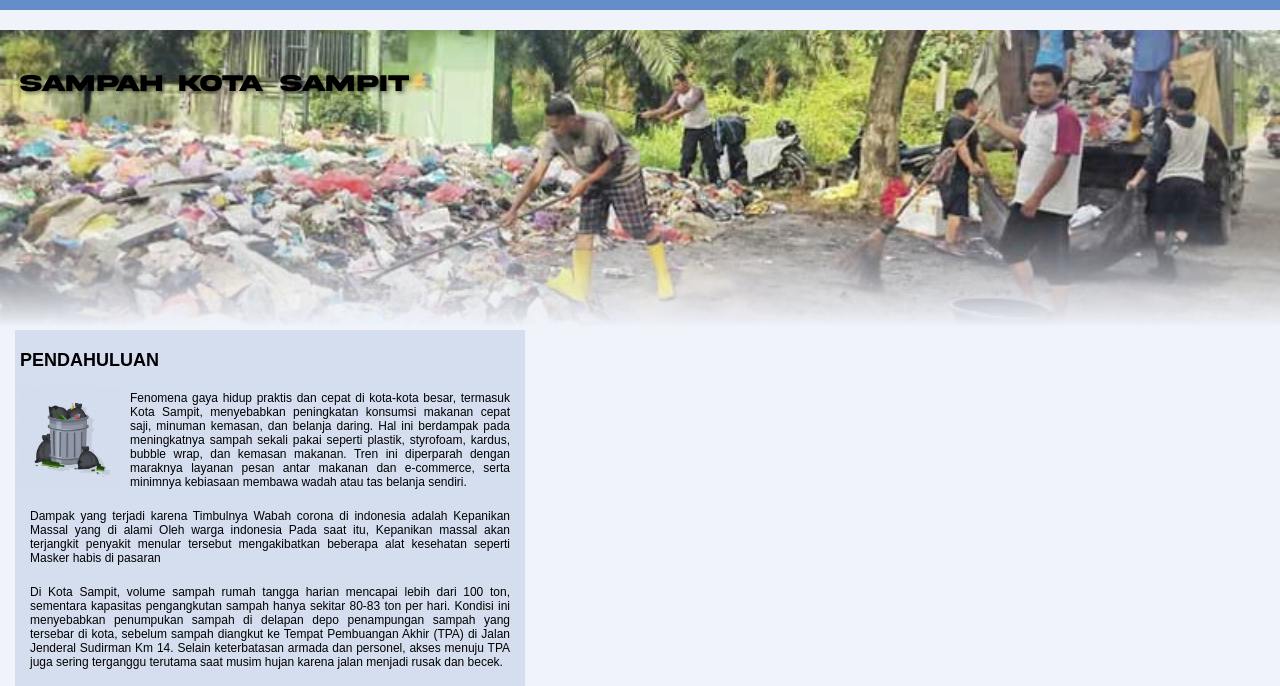
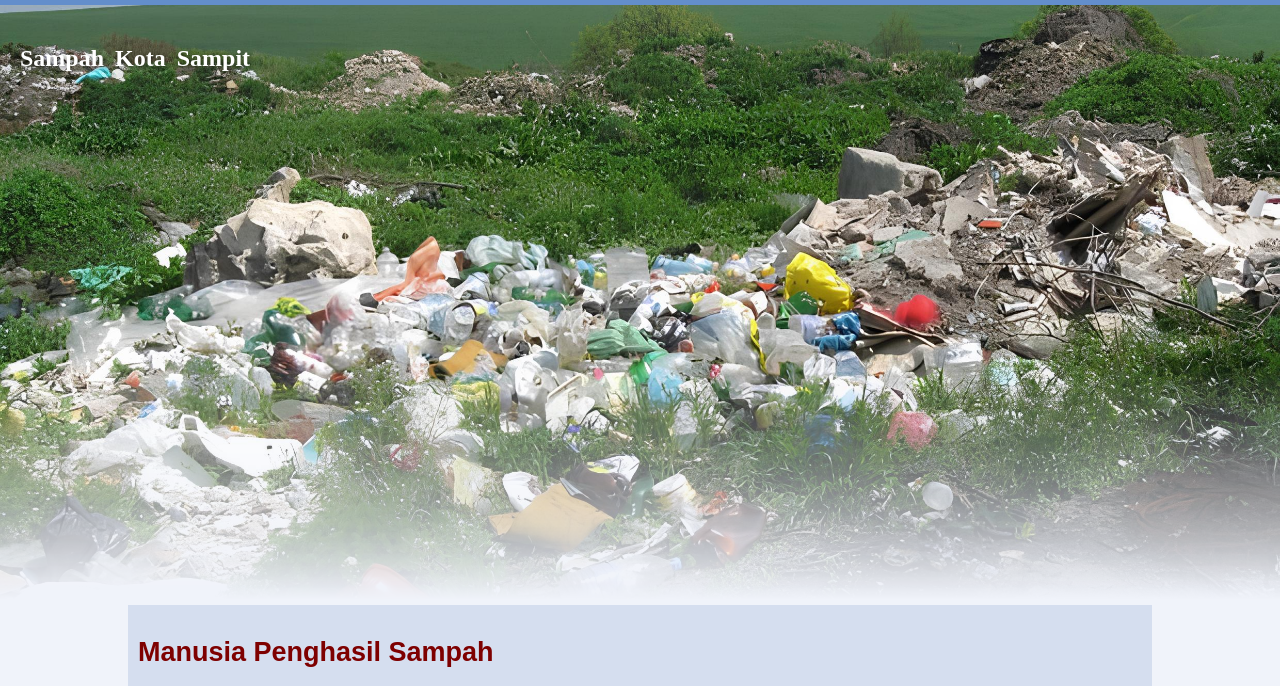
Before and after one commit to kabureneo/Tugas-bio, a plain HTML site: page index.html in a window 1280 px wide. Shown: the part 45-731 px from the top of the page. Drawn offline with Linux system fonts and the light colour scheme; a web font is replaced by a local one.

Commit message:
menyelesaikan setengah projek

```diff
--- a/index.html
+++ b/index.html
@@ -26,8 +26,8 @@
         </div>
         <div class="artikel">
             <div class="text">
-                <h2 style="align-self: center;">PENDAHULUAN</h2>
-                <img src="img/sampah-1.jpg" alt="" class="satu">
+                <h2 style="align-self: center; color: rgb(126, 0, 0);">Manusia Penghasil Sampah</h2>
+                <img src="img/3R.jpg" alt="" class="satu">
                 <p>Fenomena gaya hidup praktis dan cepat di kota-kota besar, termasuk Kota Sampit, menyebabkan peningkatan konsumsi makanan cepat saji, minuman kemasan, dan belanja daring. Hal ini berdampak pada meningkatnya sampah sekali pakai seperti plastik, styrofoam, kardus, bubble wrap, dan kemasan makanan. Tren ini diperparah dengan maraknya layanan pesan antar makanan dan e-commerce, serta minimnya kebiasaan membawa wadah atau tas belanja sendiri.</p>
                 <p>Dampak yang terjadi karena Timbulnya Wabah corona di indonesia adalah Kepanikan Massal yang di alami Oleh warga indonesia Pada saat itu, Kepanikan massal akan terjangkit penyakit menular tersebut mengakibatkan beberapa alat kesehatan seperti Masker habis di pasaran</p>
                 <p>Di Kota Sampit, volume sampah rumah tangga harian mencapai lebih dari 100 ton, sementara kapasitas pengangkutan sampah hanya sekitar 80-83 ton per hari. Kondisi ini menyebabkan penumpukan sampah di delapan depo penampungan sampah yang tersebar di kota, sebelum sampah diangkut ke Tempat Pembuangan Akhir (TPA) di Jalan Jenderal Sudirman Km 14. Selain keterbatasan armada dan personel, akses menuju TPA juga sering terganggu terutama saat musim hujan karena jalan menjadi rusak dan becek. </p>
--- a/style.css
+++ b/style.css
@@ -95,14 +95,15 @@ body {
     height: 300px;
     display: flex;
     justify-content: left;
-    color: rgb(0, 0, 0);
+    color: rgb(255, 255, 255);
     font-family: akira;
     background-color: #000000;
-    background-image: url('img/depo-sampah.jpg');
+    background-image: url('img/Sampah-astetik.jpg');
     background-repeat: no-repeat;
     background-attachment: auto;
     background-size: cover;
     background-position: center;
+    background-position-y: -150px;
     padding-left: 20px;
     padding-top: 40px;
     font-size: 12px;
@@ -311,6 +312,7 @@ body {
 
 }
 */
+
 @media (max-width: 1200px) {
     .sidebar {
         display: none;
@@ -326,8 +328,41 @@ body {
     }
 }
 
-@media (min-width: 501px) {
+@media (min-width: 600px) {
     .navbar .user-menu {
         display: flex;
     }
+    .container {
+        overflow: hidden;
+        display: flex;
+        align-items: center;
+        font-size: 18px;
+    }
+    .artikel {
+        margin: auto 15px;
+        width: 80%;
+        max-width: none;
+        box-sizing: border-box;
+        justify-items: center;
+        padding: 10px;
+    }
+    .cover {
+        margin-top: 50px;
+        width: 100%;
+        height: 600px;
+        display: flex;
+        justify-content: left;
+        color: rgb(255, 255, 255);
+        font-family: akira;
+        background-color: #000000;
+        background-image: url('img/aws.jpg');
+        background-repeat: no-repeat;
+        background-attachment: auto;
+        background-size: cover;
+        background-position: center;
+        padding-left: 20px;
+        padding-top: 40px;
+        font-size: 12px;
+        font-weight: bolder;
+    }
 }
```
Also changed, not shown: font/Akira Expanded Demo.otf (renamed from font/AkiraExpandedDemo.otf), img/3R.jpg (added), img/Sampah-astetik.jpg (added), img/Trash-astetik.jpg (added), img/aws.jpg (added).
